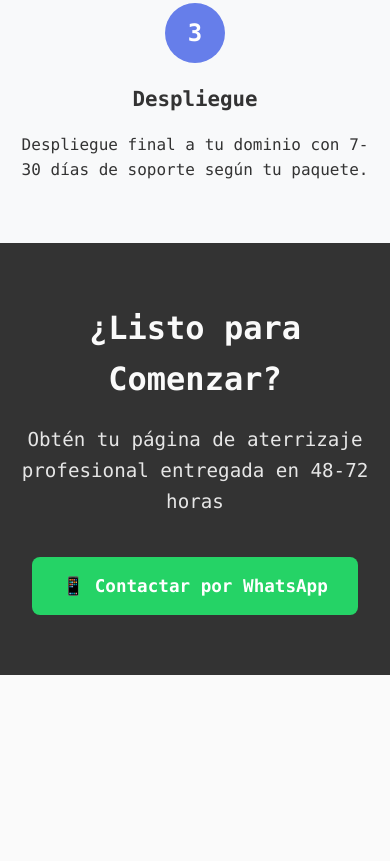
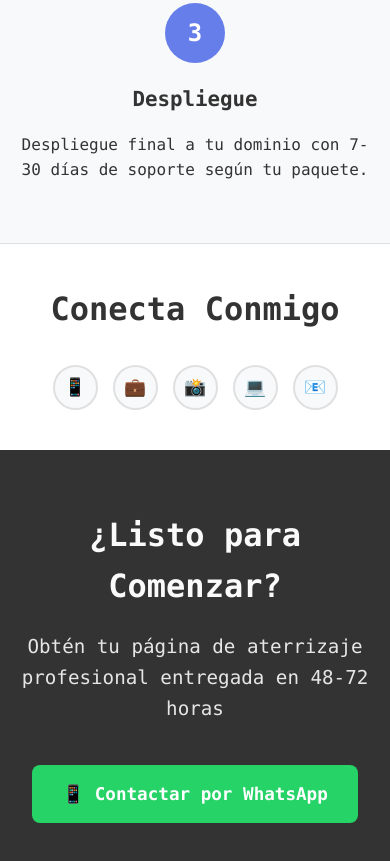
Before and after one commit to ainglese-dev/ainglese-dev.github.io, an Astro site: page / in a window 390 px wide. Shown: the part 3694-4555 px from the top of the page. Before the commit the page ends 4369 px from the top, so only its background shows below. Built offline with nearby package versions, Linux system fonts and the light colour scheme; Astro itself is replaced by a stand-in of ours.

Commit message:
Update to 'Landing Pages Estáticas', replace favicon with PNG, add social media section

```diff
--- a/src/pages/index.astro
+++ b/src/pages/index.astro
@@ -5,10 +5,10 @@ const whatsappNumber = "+573001234567"; // Replace with actual WhatsApp number
 const content = {
 	es: {
 		title: "Angel Landing Pages | Entrega Rápida 48-72h | Sitios CrossFit y Empresas",
-		description: "Páginas de aterrizaje profesionales para boxes de CrossFit, gimnasios y empresas. Entrega en 48-72h. Desde $200. Contacto por WhatsApp disponible.",
-		whatsappMessage: "¡Hola! Estoy interesado en sus servicios de páginas de aterrizaje. ¿Podemos hablar sobre una demostración en 48-72h?",
+		description: "Landing pages estáticas profesionales para boxes de CrossFit, gimnasios y empresas. Entrega en 48-72h. Desde $200. Contacto por WhatsApp disponible.",
+		whatsappMessage: "¡Hola! Estoy interesado en sus servicios de landing pages estáticas. ¿Podemos hablar sobre una demostración en 48-72h?",
 		hero: {
-			title: "Páginas de Aterrizaje en 48-72 Horas",
+			title: "Landing Pages Estáticas en 48-72 Horas",
 			subtitle: "Sitios profesionales para boxes de CrossFit, gimnasios y empresas. Entrega rápida, diseño enfocado en conversión.",
 			cta: "📱 Iniciar Demo"
 		},
@@ -160,11 +160,14 @@ const defaultLang = 'es';
 <html lang="es">
 	<head>
 		<meta charset="utf-8" />
-		<link rel="icon" type="image/svg+xml" href="/favicon.svg" />
+		<link rel="icon" type="image/png" sizes="32x32" href="/favicon.png" />
+		<link rel="icon" type="image/png" sizes="16x16" href="/favicon.png" />
+		<link rel="apple-touch-icon" sizes="180x180" href="/favicon.png" />
+		<link rel="icon" type="image/png" sizes="192x192" href="/favicon.png" />
 		<meta name="viewport" content="width=device-width" />
 		<meta name="generator" content={Astro.generator} />
 		<title id="page-title">Angel Landing Pages | Entrega Rápida 48-72h | Sitios CrossFit y Empresas</title>
-		<meta id="page-description" name="description" content="Páginas de aterrizaje profesionales para boxes de CrossFit, gimnasios y empresas. Entrega en 48-72h. Desde $200. Contacto por WhatsApp disponible." />
+		<meta id="page-description" name="description" content="Landing pages estáticas profesionales para boxes de CrossFit, gimnasios y empresas. Entrega en 48-72h. Desde $200. Contacto por WhatsApp disponible." />
 		<style>
 			:root {
 				--bg-primary: #fafafa;
@@ -454,6 +457,73 @@ const defaultLang = 'es';
 				color: var(--text-primary);
 			}
 
+			.socials {
+				background: var(--bg-secondary);
+				padding: 40px 0;
+				text-align: center;
+				border-top: 1px solid var(--border-color);
+			}
+
+			.socials h2 {
+				font-size: 2rem;
+				margin-bottom: 30px;
+				color: var(--text-primary);
+			}
+
+			.social-links {
+				display: flex;
+				justify-content: center;
+				gap: 20px;
+				flex-wrap: wrap;
+			}
+
+			.social-link {
+				display: inline-flex;
+				align-items: center;
+				justify-content: center;
+				width: 50px;
+				height: 50px;
+				background: var(--bg-tertiary);
+				border: 2px solid var(--border-color);
+				border-radius: 50%;
+				color: var(--text-secondary);
+				text-decoration: none;
+				font-size: 1.2rem;
+				transition: all 0.3s ease;
+			}
+
+			.social-link:hover {
+				background: var(--accent-primary);
+				border-color: var(--accent-primary);
+				color: white;
+				transform: translateY(-3px);
+			}
+
+			.social-link.whatsapp:hover {
+				background: var(--accent-success);
+				border-color: var(--accent-success);
+			}
+
+			.social-link.linkedin:hover {
+				background: #0077b5;
+				border-color: #0077b5;
+			}
+
+			.social-link.instagram:hover {
+				background: linear-gradient(45deg, #f09433 0%,#e6683c 25%,#dc2743 50%,#cc2366 75%,#bc1888 100%);
+				border-color: #dc2743;
+			}
+
+			.social-link.github:hover {
+				background: #333;
+				border-color: #333;
+			}
+
+			.social-link.email:hover {
+				background: #ea4335;
+				border-color: #ea4335;
+			}
+
 			.contact {
 				background: var(--text-primary);
 				color: var(--bg-primary);
@@ -495,12 +565,23 @@ const defaultLang = 'es';
 
 				.services h2,
 				.process h2,
-				.contact h2 {
+				.contact h2,
+				.socials h2 {
 					font-size: 2rem;
 				}
 
 				.services-grid {
 					grid-template-columns: 1fr;
+				}
+
+				.social-links {
+					gap: 15px;
+				}
+
+				.social-link {
+					width: 45px;
+					height: 45px;
+					font-size: 1.1rem;
 				}
 			}
 		</style>
@@ -580,6 +661,9 @@ const defaultLang = 'es';
 						services: "Servicios",
 						process: "Proceso",
 						contact: "Contacto"
+					},
+					socials: {
+						title: "Conecta Conmigo"
 					}
 				},
 				en: {
@@ -656,6 +740,9 @@ const defaultLang = 'es';
 						services: "Services",
 						process: "Process",
 						contact: "Contact"
+					},
+					socials: {
+						title: "Connect With Me"
 					}
 				}
 			};
@@ -708,6 +795,9 @@ const defaultLang = 'es';
 				document.getElementById('nav-services').textContent = c.nav.services;
 				document.getElementById('nav-process').textContent = c.nav.process;
 				document.getElementById('nav-contact').textContent = c.nav.contact;
+
+				// Update socials
+				document.getElementById('socials-title').textContent = c.socials.title;
 
 				// Update features
 				c.services.basic.features.forEach((feature, i) => {
@@ -792,7 +882,7 @@ const defaultLang = 'es';
 		<section id="hero" class="hero">
 			<div class="container">
 				<img src="/ainglese-dev-logo.png" alt="Angel Dev Logo" class="logo" />
-				<h1 id="hero-title">Páginas de Aterrizaje en 48-72 Horas</h1>
+				<h1 id="hero-title">Landing Pages Estáticas en 48-72 Horas</h1>
 				<p id="hero-subtitle">Sitios profesionales para boxes de CrossFit, gimnasios y empresas. Entrega rápida, diseño enfocado en conversión.</p>
 				<a href="#" class="cta-button main-cta" target="_blank" id="hero-cta">
 					📱 Iniciar Demo
@@ -879,6 +969,30 @@ const defaultLang = 'es';
 			</div>
 		</section>
 
+		<!-- Social Media Section -->
+		<section id="socials" class="socials section">
+			<div class="container">
+				<h2 id="socials-title">Conecta Conmigo</h2>
+				<div class="social-links">
+					<a href="https://wa.me/573001234567" class="social-link whatsapp" target="_blank" title="WhatsApp">
+						📱
+					</a>
+					<a href="https://linkedin.com/in/ainglese" class="social-link linkedin" target="_blank" title="LinkedIn">
+						💼
+					</a>
+					<a href="https://instagram.com/ainglese.dev" class="social-link instagram" target="_blank" title="Instagram">
+						📸
+					</a>
+					<a href="https://github.com/ainglese-dev" class="social-link github" target="_blank" title="GitHub">
+						💻
+					</a>
+					<a href="mailto:angel@ainglese.dev" class="social-link email" target="_blank" title="Email">
+						📧
+					</a>
+				</div>
+			</div>
+		</section>
+
 		<!-- Contact Section -->
 		<section id="contact" class="contact section">
 			<div class="container">
```
Also changed, not shown: public/favicon.png (added).
